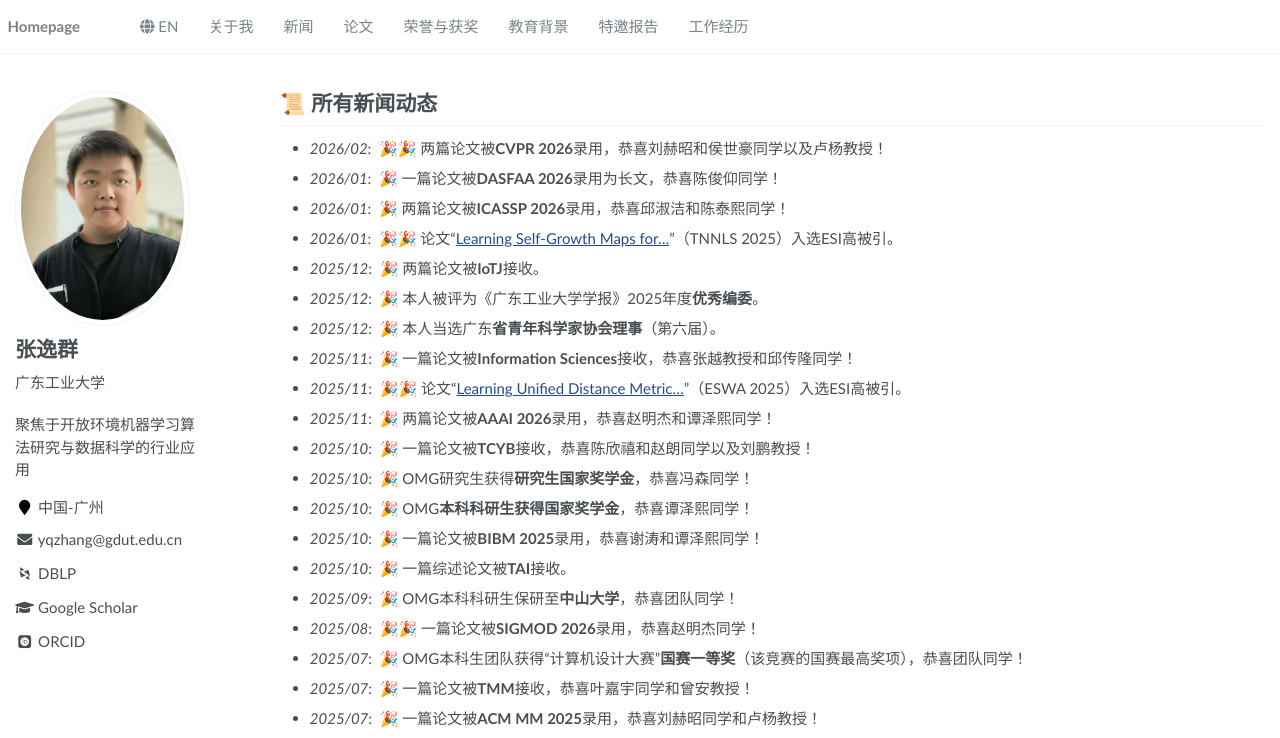
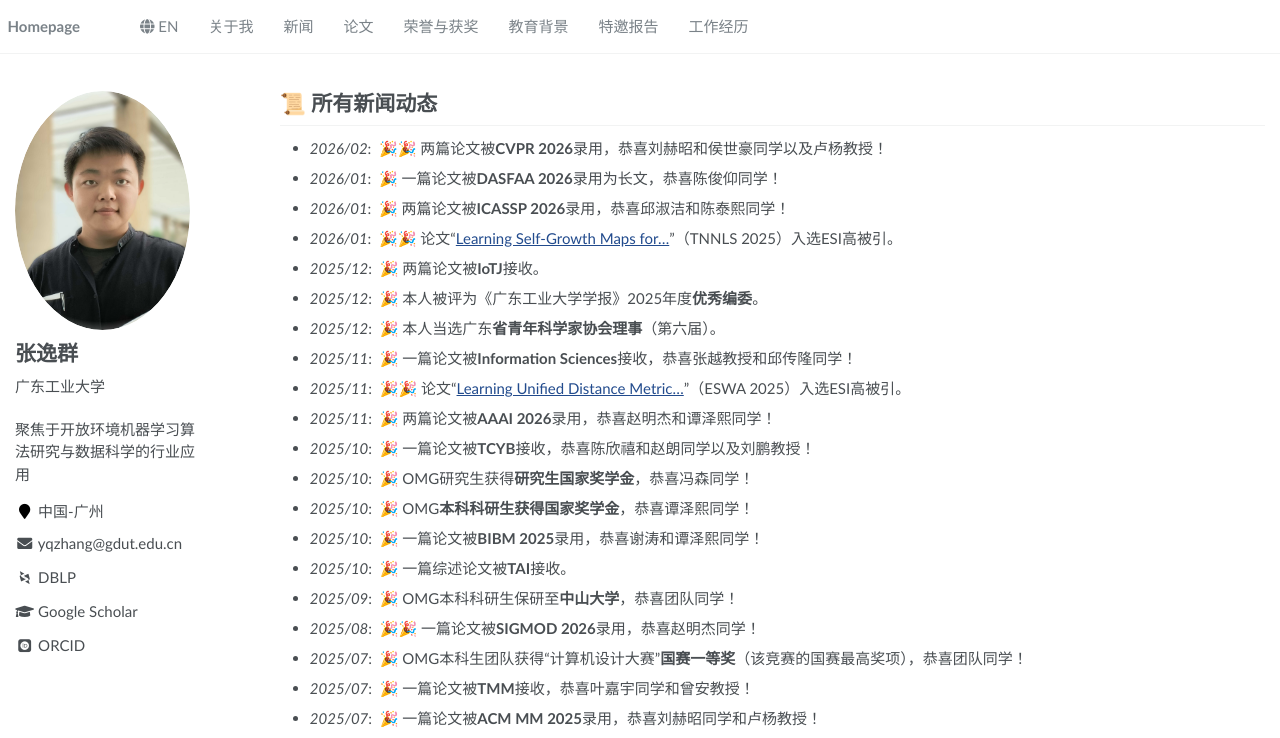
Before and after one commit to yqzhang-Zz/zh-news, a Jekyll site: the page built from _pages/about.md, in a window 1280 px wide. Shown: the top 738 px of the page. Built offline with Jekyll 4.4.1, drawn with Linux system fonts in a browser that asks for light colours; some web fonts are replaced.

Commit message:
Update head.html

```diff
--- a/_includes/head.html
+++ b/_includes/head.html
@@ -16,4 +16,19 @@
 <meta http-equiv="cleartype" content="on">
 <head>
   <base target="_blank">
+
+<style>
+/* 覆盖模板默认样式，实现头像边缘羽化渐隐效果 */
+.author__avatar img {
+    /* 彻底移除模板自带的白色实线边框和底色 */
+    border: none !important;
+    background: transparent !important;
+    padding: 0 !important;
+
+    /* 核心代码：使用径向渐变遮罩实现边缘消失 */
+    -webkit-mask-image: radial-gradient(circle, black 75%, transparent 100%) !important;
+    mask-image: radial-gradient(circle, black 75%, transparent 100%) !important;
+}
+</style>
+
 </head>
```
